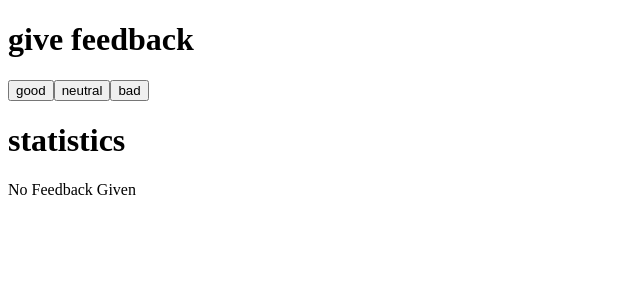
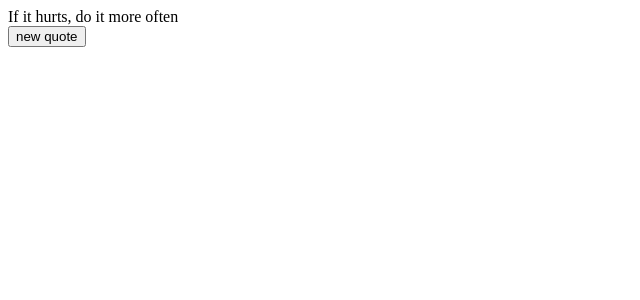
Before and after one commit to burneverything1/FullStackOpen-part1, a React (Create React App) app: page / in a window 1280 px wide. Shown: the top 300 px of the page, without its empty margins (0-640 px from the left). Built offline with nearby package versions, Linux system fonts and the light colour scheme.

Commit message:
Part 1.12

```diff
--- a/src/App.js
+++ b/src/App.js
@@ -1,56 +1,28 @@
 import React, { useState } from 'react'
 
-const Statistic = ({text, stat}) => <tr><th>{text}</th><td>{stat}</td></tr>
+const App = () => {
+  const anecdotes = [
+    'If it hurts, do it more often',
+    'Adding manpower to a late software project makes it later!',
+    'The first 90 percent of the code accounts for the first 90 percent of the development time...The remaining 10 percent of the code accounts for the other 90 percent of the development time.',
+    'Any fool can write code that a computer can understand. Good programmers write code that humans can understand.',
+    'Premature optimization is the root of all evil.',
+    'Debugging is twice as hard as writing the code in the first place. Therefore, if you write the code as cleverly as possible, you are, by definition, not smart enough to debug it.'
+  ]
 
-const Button = ({handler, text}) => (
-  <button onClick={handler}>
-    {text}
-  </button>
-)
+  const [selected, setSelected] = useState(0)
 
-const Statistics = ({good, bad, neutral}) => {
-  let average = (good - bad)/(good + bad + neutral)
-  let positivepercent = (good/(good + bad + neutral)) * 100
-
-  if (good === 0 && bad === 0 && neutral === 0) {
-    return (
-      <p>No Feedback Given</p>
-    )
+  const clickHandler = () => {
+    let selector = Math.floor(Math.random() * 6)
+    setSelected(selector)
   }
-  return (
-    <table>
-      <tbody>
-        <Statistic text={'Good'} stat={good}/>
-        <Statistic text={'Neutral'} stat={neutral}/>
-        <Statistic text={'Bad'} stat={bad}/>
-        <tr><th>Average</th><td>{average}</td></tr>
-        <tr><th>Positive</th><td>{positivepercent}%</td></tr>
-      </tbody>
-    </table>
-  )
-}
-
-const App = () => {
-  // save clicks of each button to its own state
-  const [good, setGood] = useState(0)
-  const [neutral, setNeutral] = useState(0)
-  const [bad, setBad] = useState(0)
-
-  const goodHandler = () => setGood(good + 1)
-  const neutralHandler = () => setNeutral(neutral + 1)
-  const badHandler = () => setBad(bad + 1)
 
   return (
     <div>
-      <h1>give feedback</h1>
+      {anecdotes[selected]}
       <div>
-        <Button handler={goodHandler} text={'good'}/>
-        <Button handler={neutralHandler} text={'neutral'}/>
-        <Button handler={badHandler} text={'bad'}/>
+        <button onClick={clickHandler}>new quote</button>
       </div>
-      <h1>statistics</h1>
-      <Statistics bad={bad} good={good} neutral={neutral}/>
-
     </div>
   )
 }
```
